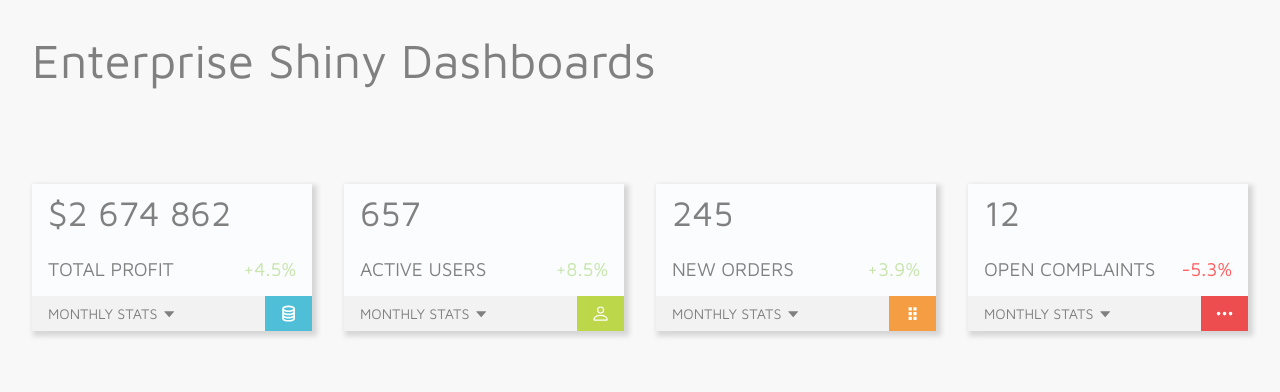
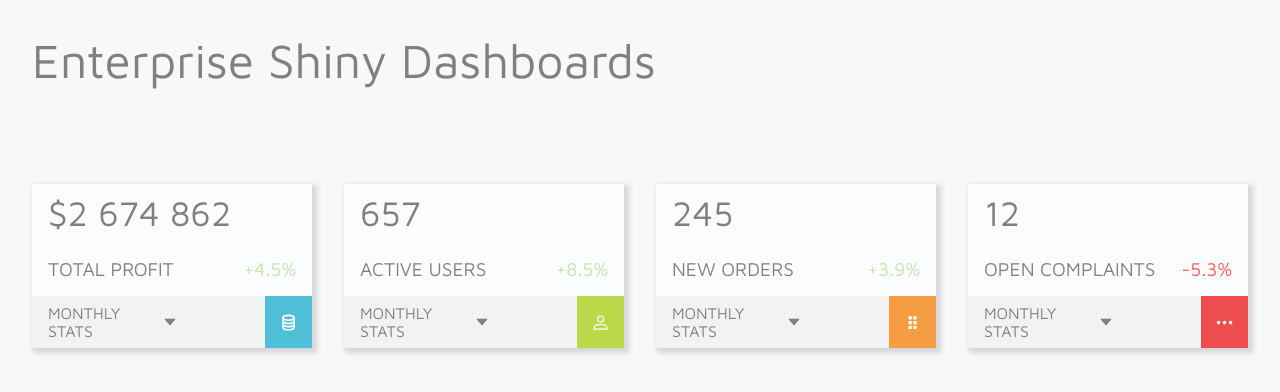
Before and after one commit to KishokanthJeganathan/Appsilon-frontend-task, a Next.js app: page / in a window 1280 px wide. Shown: the top 392 px of the page. Built offline with nearby package versions, Linux system fonts and the light colour scheme.

Commit message:
cleaned code in data snippet styles

```diff
--- a/src/components/data-snippet/styles.js
+++ b/src/components/data-snippet/styles.js
@@ -1,7 +1,8 @@
 import styled from 'styled-components';
+import { setColor, setFontSize } from '../../../utils/helpers';
 
 export const Div = styled.div`
-	background-color: #fafcfd;
+	background-color: ${setColor.lightGray};
 	-webkit-box-shadow: 3px 3px 5px 2px #d6d6d6;
 	box-shadow: 3px 3px 5px 2px #d6d6d6;
 
@@ -10,7 +11,7 @@ export const Div = styled.div`
 	}
 
 	span:nth-of-type(1) {
-		font-size: 1.2rem;
+		font-size: ${setFontSize.normalBig};
 		padding: 0.5rem;
 		p:nth-of-type(2) {
 			color: ${(props) => (props.isMinus === 'minus' ? '#ff5e5e' : '#c7e5ac;')};
@@ -18,9 +19,9 @@ export const Div = styled.div`
 	}
 
 	span:nth-of-type(2) {
-		background-color: #f2f2f2;
+		background-color: ${setColor.gray};
 		P {
-			font-size: 0.9rem;
+			font-size: ${setFontSize.small};
 			margin: 0.5rem 1rem;
 			display: grid;
 			grid-template-columns: 1.3fr 1fr;
@@ -39,7 +40,7 @@ export const Span = styled.span`
 `;
 
 export const Num = styled.p`
-	font-size: 2.2rem;
+	font-size: ${setFontSize.smallTitle};
 	padding: 0rem 0.5rem;
 	font-weight: 400;
 	margin: 0rem;
@@ -48,7 +49,7 @@ export const Num = styled.p`
 export const IconHolder = styled.span`
 	background-color: ${(props) => props.BgColor};
 	color: white;
-	font-size: 1.4rem;
+	font-size: ${setFontSize.icon};
 	display: grid;
 	justify-items: center;
 	align-items: center;
--- a/utils/helpers.js
+++ b/utils/helpers.js
@@ -1,9 +1,9 @@
 import { css } from 'styled-components';
 
 export const setColor = {
-	black: 'black',
-	orange: '#D4A35E',
-	white: 'white'
+	lightGray: '#fafcfd',
+	gray: '#f2f2f2',
+	strongGray: 'gray'
 };
 
 export const setFontWeight = {
@@ -12,18 +12,13 @@ export const setFontWeight = {
 	bold: '600'
 };
 
-export const setPosition = {
-	center: `display: flex;
-	justify-content:center;
-	align-items:center;`
-};
-
 export const setFontSize = {
 	title: '3rem',
-	smallTitle: '2rem',
+	smallTitle: '2.2rem',
+	normalBig: '1.2rem',
 	normal: '1.1rem',
-	normalSmall: '1rem',
-	verySmall: '0.8rem'
+	normalSmall: '0.9rem',
+	icon: '1.4rem'
 };
 
 const sizes = {
```
Also changed, not shown: src/components/production-graph/ProductionGraph.js (added, +7 -0 lines).
